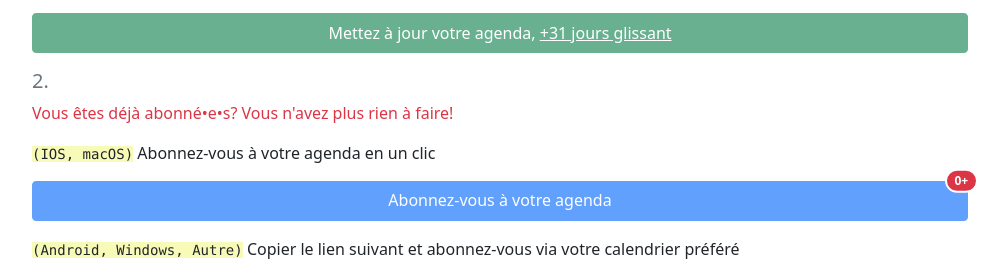
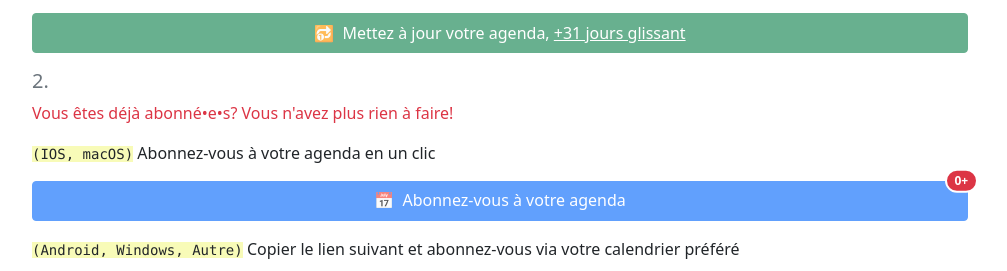
Before and after one commit to amarinediary/NetAirClubICS, a website: page public/index.html in a window 1280 px wide. Shown: the part 313-584 px from the top of the page, without its empty margins (140-1147 px from the left). Drawn offline with nearby package versions, Linux system fonts and the light colour scheme.

Commit message:
initial commit

```diff
--- a/public/index.html
+++ b/public/index.html
@@ -119,7 +119,7 @@
             <div class="d-grid mb-3">
                 <button type="submit" id="submit" name="submit" class="btn btn-success text-truncate pe-none"
                     disabled="true" readonly="true" style="height:40px;">
-                    Mettez à jour votre agenda, <u>+31 jours glissant</u>
+                    <span class="me-1">🔂</span> Mettez à jour votre agenda, <u>+31 jours glissant</u>
                 </button>
             </div>
         </form>
@@ -129,7 +129,7 @@
         <p><pre class="d-inline" style="background-color:#F8FBB8;">(IOS, macOS)</pre> Abonnez-vous à votre agenda en un clic</p>
         <div class="d-grid mb-3 position-relative">
             <a href="#!" id="webcal" class="btn btn-primary text-truncate pe-none disabled" style="height:40px;" disabled="true" readonly="true" target="_blank" rel="noopenner">
-                Abonnez-vous à votre agenda
+                <span class="me-1">📅</span> Abonnez-vous à votre agenda
             </a>
             <span
                 class="events position-absolute top-0 translate-middle-y badge rounded-pill bg-danger border border-white border-2"
```
